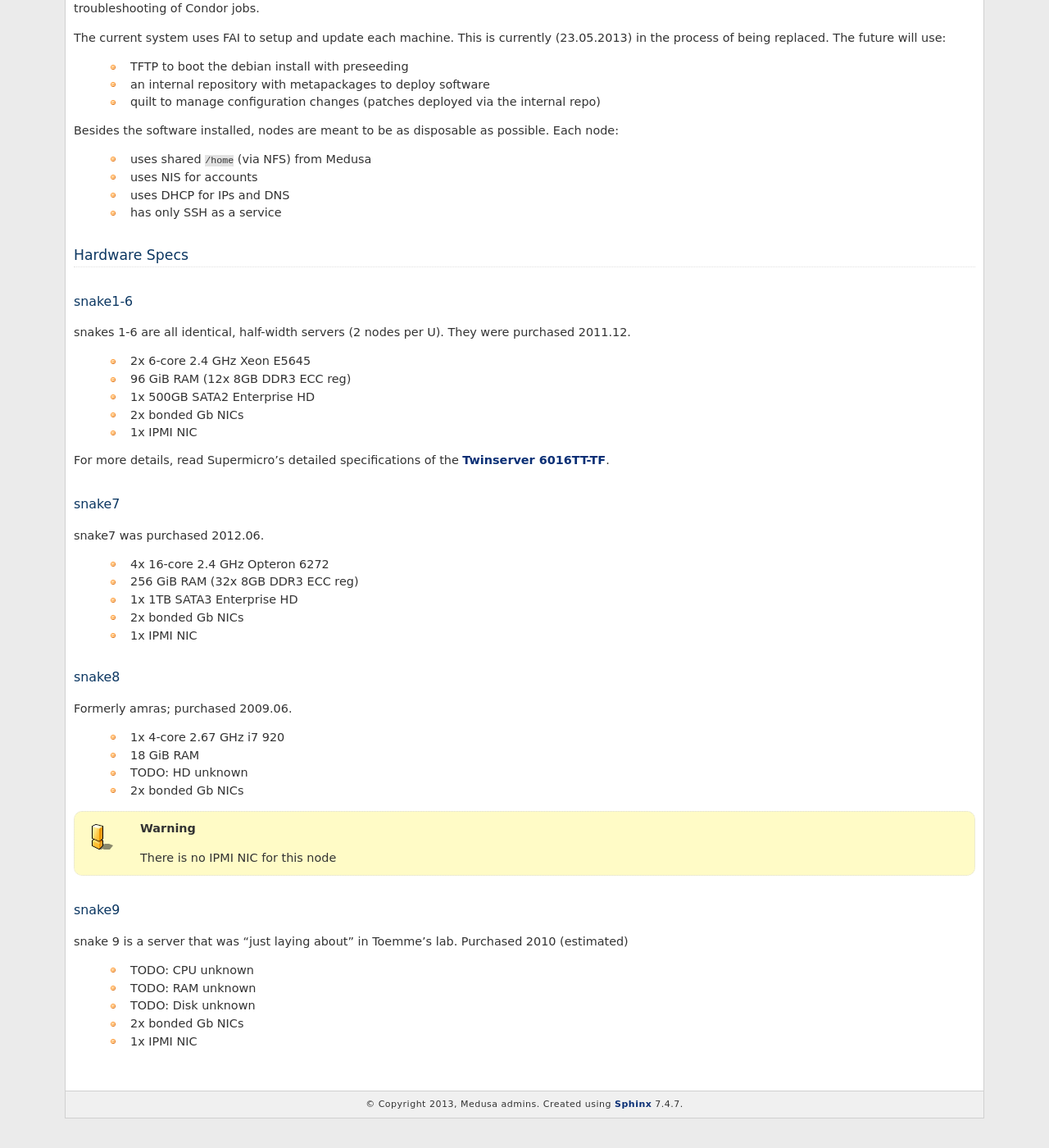
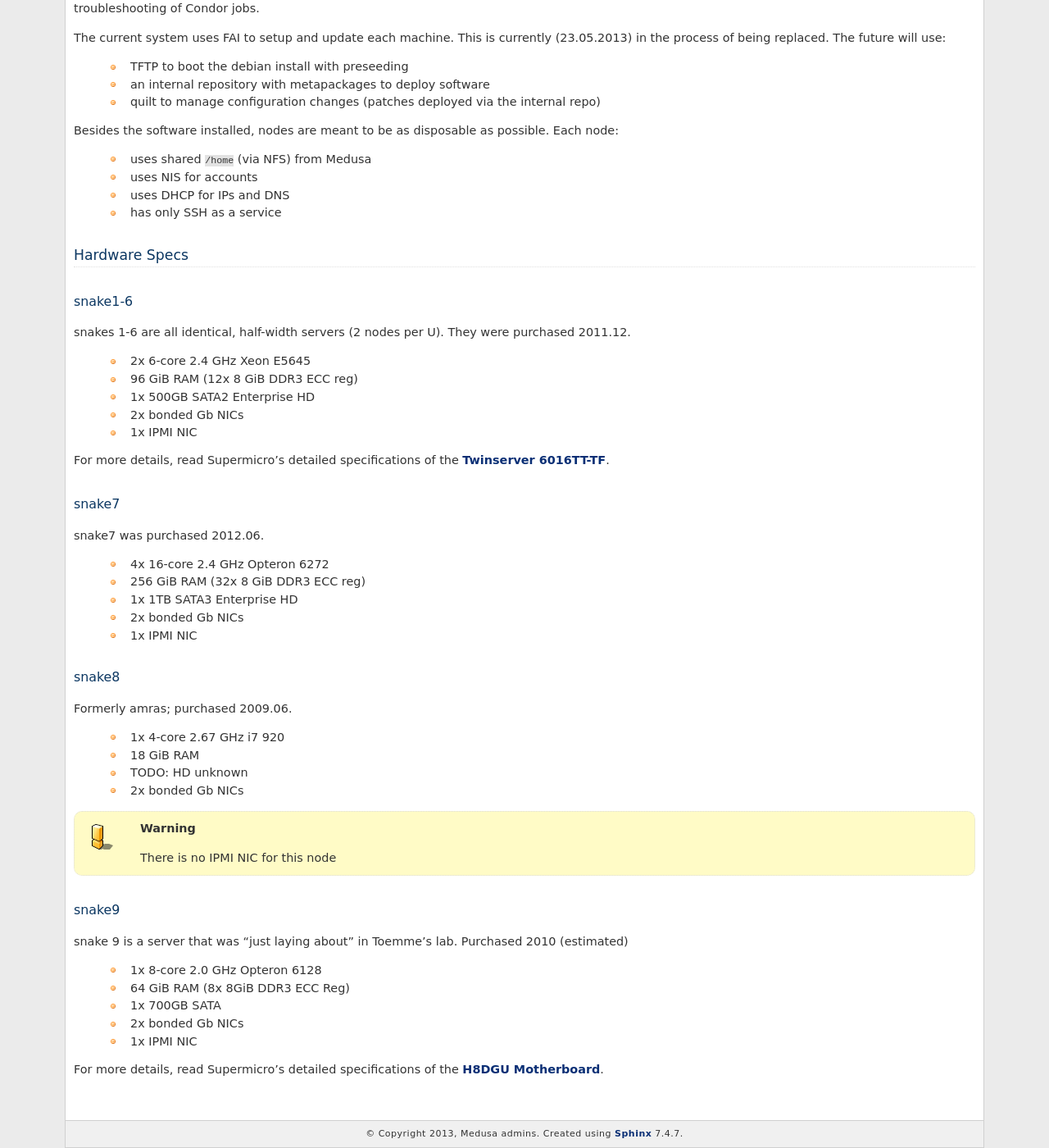
Before and after one commit to psychoinformatics-de/ipsy-docs, a Sphinx documentation site: the page built from source/internal/data_center/compute_nodes.rst, in a window 1280 px wide and 1400 px high, scrolled down 310 px. Shown: the whole window at 82% size. Built offline with Sphinx 7.4.7, drawn with Linux system fonts in a browser that asks for light colours; formulas are drawn with MathJax 3; before the commit the page ends 1674 px from its top, so only the background shows below that.

Commit message:
Add hardware information for snake9. Small formatting fixes.

```diff
--- a/source/internal/data_center/compute_nodes.rst
+++ b/source/internal/data_center/compute_nodes.rst
@@ -38,7 +38,7 @@ snakes 1-6 are all identical, half-width servers (2 nodes per U). They were purc
 2011.12.
 
  * 2x 6-core 2.4 GHz Xeon E5645
- * 96 GiB RAM (12x 8GB DDR3 ECC reg)
+ * 96 GiB RAM (12x 8 GiB DDR3 ECC reg)
  * 1x 500GB SATA2 Enterprise HD
  * 2x bonded Gb NICs
  * 1x IPMI NIC
@@ -52,7 +52,7 @@ snake7
 snake7 was purchased 2012.06.
 
  * 4x 16-core 2.4 GHz Opteron 6272
- * 256 GiB RAM (32x 8GB DDR3 ECC reg)
+ * 256 GiB RAM (32x 8 GiB DDR3 ECC reg)
  * 1x 1TB SATA3 Enterprise HD
  * 2x bonded Gb NICs
  * 1x IPMI NIC
@@ -72,8 +72,12 @@ snake9
 ------
 snake 9 is a server that was "just laying about" in Toemme's lab. Purchased 2010 (estimated)
 
- * TODO: CPU unknown
- * TODO: RAM unknown
- * TODO: Disk unknown
+ * 1x 8-core 2.0 GHz Opteron 6128
+ * 64 GiB RAM (8x 8GiB DDR3 ECC Reg)
+ * 1x 700GB SATA
  * 2x bonded Gb NICs
  * 1x IPMI NIC
+
+For more details, read Supermicro's detailed specifications of the `H8DGU Motherboard`_.
+
+.. _H8DGU Motherboard: http://www.supermicro.com/aplus/motherboard/opteron6000/sr56x0/h8dgu.cfm
```
